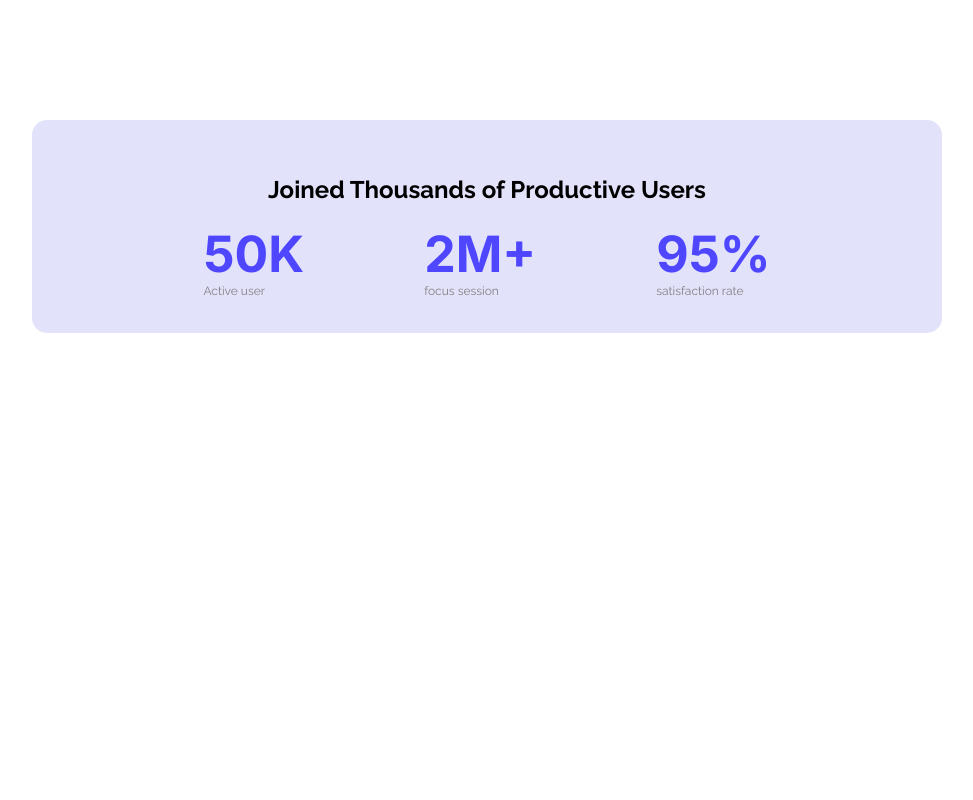
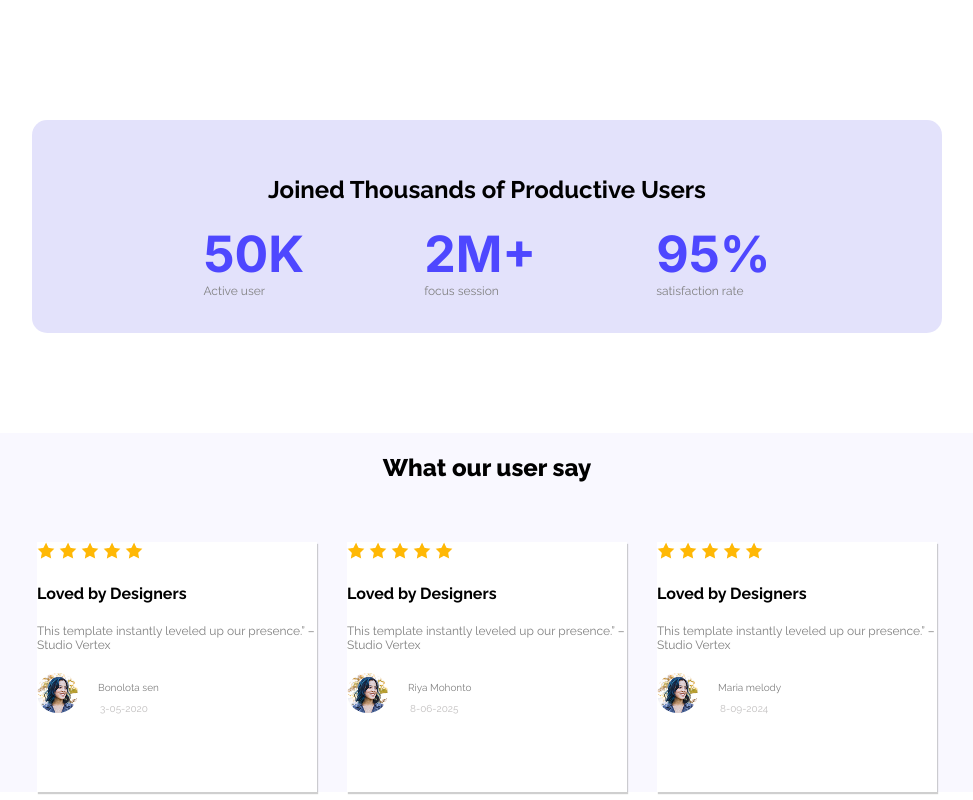
Before and after one commit to sumai-suchi/B12A01-landing-launch, a plain HTML site: page index.html in a window 1280 px wide. Shown: the part 1296-2096 px from the top of the page, without its empty margins (153-1126 px from the left). Before the commit the page ends 1729 px from the top, so only its background shows below. Drawn offline with Linux system fonts and the light colour scheme.

Commit message:
adding the review section

```diff
--- a/index.html
+++ b/index.html
@@ -72,6 +72,73 @@
             </div>
         </section>
 
+        <section>
+              <div class="review-sec">
+                <h1 style="font-weight: 800;">
+                     What our user say
+                </h1>
+               <div class="review-sec-cards">
+                 <div class="review-sec-card-div" >
+                    <img src="./Assets/icon-star.png" alt="">
+                    <img src="./Assets/icon-star.png" alt="">
+                    <img src="./Assets/icon-star.png" alt="">
+                    <img src="./Assets/icon-star.png" alt="">
+                    <img src="./Assets/icon-star.png" alt="">
+                    <div>
+                        <h4 >Loved by Designers</h4>
+                        <p class="text-p-2">This template instantly leveled up our presence.” – Studio Vertex</p>
+                        <div class="reviewer-info">
+                            <img src="./Assets/avatar.png" class="card-img"  alt="">
+                            <div >
+                                <p style="font-size: 10px; color: gray;"> Bonolota sen</p>
+                                <p style="font-size: 10px;color:rgba(175, 172, 172, 0.758);
+                                margin: 0 2px;">3-05-2020</p>
+                            </div>
+                        </div>
+                    </div>
+                </div>
+                <div class="review-sec-card-div" >
+                     <img src="./Assets/icon-star.png" alt="">
+                    <img src="./Assets/icon-star.png" alt="">
+                    <img src="./Assets/icon-star.png" alt="">
+                    <img src="./Assets/icon-star.png" alt="">
+                    <img src="./Assets/icon-star.png" alt="">
+                    <div>
+                        <h4>Loved by Designers</h4>
+                        <p class="text-p-2">This template instantly leveled up our presence.” – Studio Vertex</p>
+                        <div class="reviewer-info">
+                                  <img src="./Assets/avatar.png" class="card-img" alt="">
+                            <div >
+                                <p style="font-size: 10px; color: gray;" >Riya Mohonto</p>
+                                <p style="font-size: 10px;color:rgba(175, 172, 172, 0.758);
+                                margin: 0 2px;">8-06-2025</p>
+                            </div>
+                        </div>
+                    </div>
+                </div>
+                <div class="review-sec-card-div" >
+                    <img src="./Assets/icon-star.png" alt="">
+                    <img src="./Assets/icon-star.png" alt="">
+                    <img src="./Assets/icon-star.png" alt="">
+                    <img src="./Assets/icon-star.png" alt="">
+                    <img src="./Assets/icon-star.png" alt="">
+                    <div>
+                        <h4>Loved by Designers</h4>
+                        <p class="text-p-2">This template instantly leveled up our presence.” – Studio Vertex</p>
+                        <div class="reviewer-info">
+                                 <img src="./Assets/avatar.png" class="card-img" alt="">
+                            <div >
+                                <p style="font-size: 10px; color: gray;">Maria melody</p>
+                                <p style="font-size: 10px;color:rgba(175, 172, 172, 0.758);
+                                margin: 0 2px;"> 8-09-2024</p>
+                            </div>
+                        </div>
+                    </div>
+                </div>
+               </div>
+              </div>
+        </section>
+
     </main>
     <footer>
 
--- a/styles/style.css
+++ b/styles/style.css
@@ -108,3 +108,38 @@ header nav h1
     margin: 0px;
     color: #4E47FF;
 }
+.review-sec
+{
+    display: flex;
+    flex-direction: column;
+    justify-content: center;
+    align-items: center;
+    gap: 40px;
+    background-color:rgba(92, 67, 234, 0.034);;
+}
+.review-sec-cards
+{
+    display: flex;
+    gap: 30px;
+}
+.review-sec-card-div
+{
+    width: 280px;
+   height: 250px;
+   box-shadow: 1px 2px 1px rgba(128, 128, 128, 0.38);
+   background-color: white;
+}
+.card-img
+{
+    border-radius: 100%;
+    height:40px;
+
+}
+.reviewer-info
+{
+    display: flex;
+    justify-items: center;
+    align-items: center;
+    gap: 20px;
+    margin-top: 20px;
+}
```
